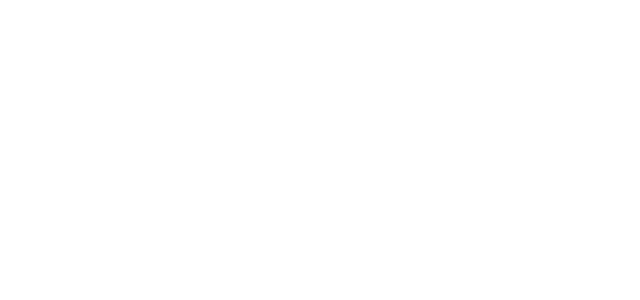
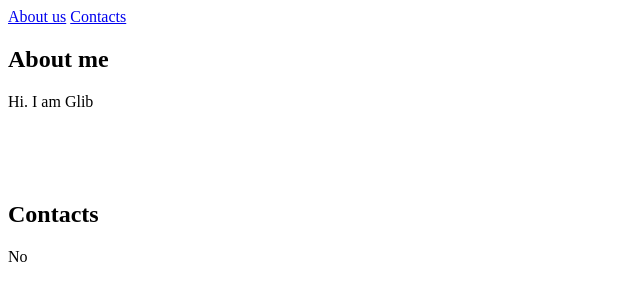
Before and after one commit to Glib-2/Lesson_12-3, a plain HTML site: page index.html in a window 1280 px wide. Shown: the whole page, without its empty margins (0-640 px from the left). Drawn offline with Linux system fonts and the light colour scheme.

Commit message:
Додано секцію Про мене, Додано контактну інформацію

```diff
--- a/index.html
+++ b/index.html
@@ -8,10 +8,20 @@
 <body>
     <header>
         <nav>
-            <a href=""></a>
-            <a href=""></a>
-            <a href=""></a>
+            <a href="#About us">About us</a>
+            <a href="#Contacts">Contacts</a>
         </nav>
     </header>
+    <section id="About us">
+    <h1>About me</h1>
+    <p>Hi. I am Glib</p>
+    </section>
+    <br>
+    <br>
+    <br>
+    <section id="Contacts">
+    <h2>Contacts</h2>
+    <p>No</p>
+    </section>
 </body>
 </html>
```
